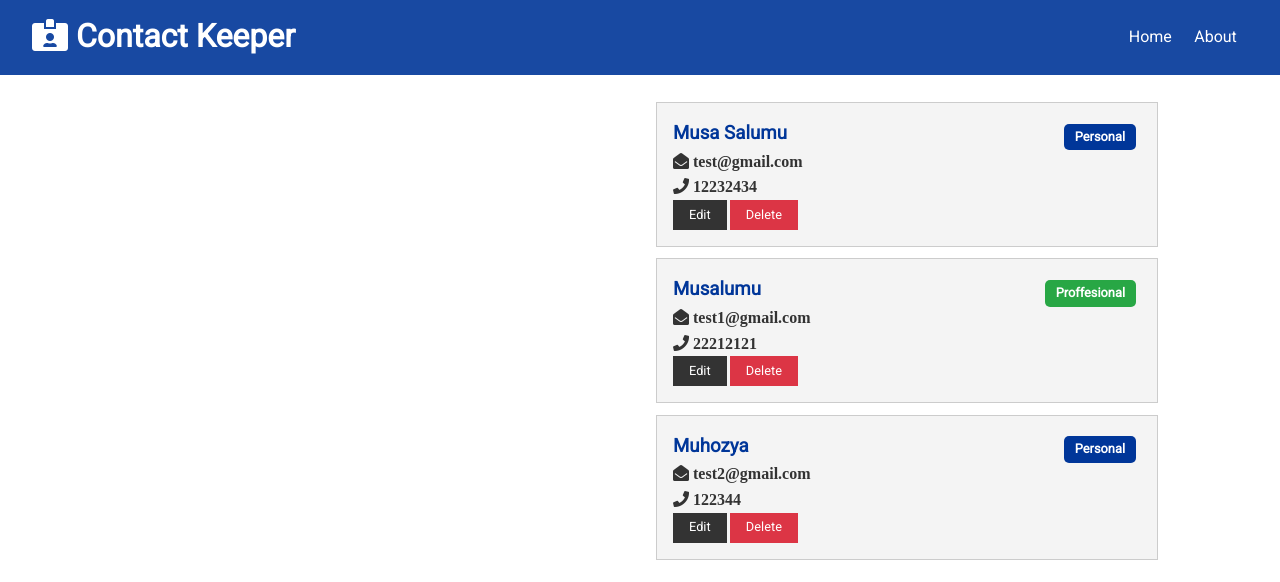
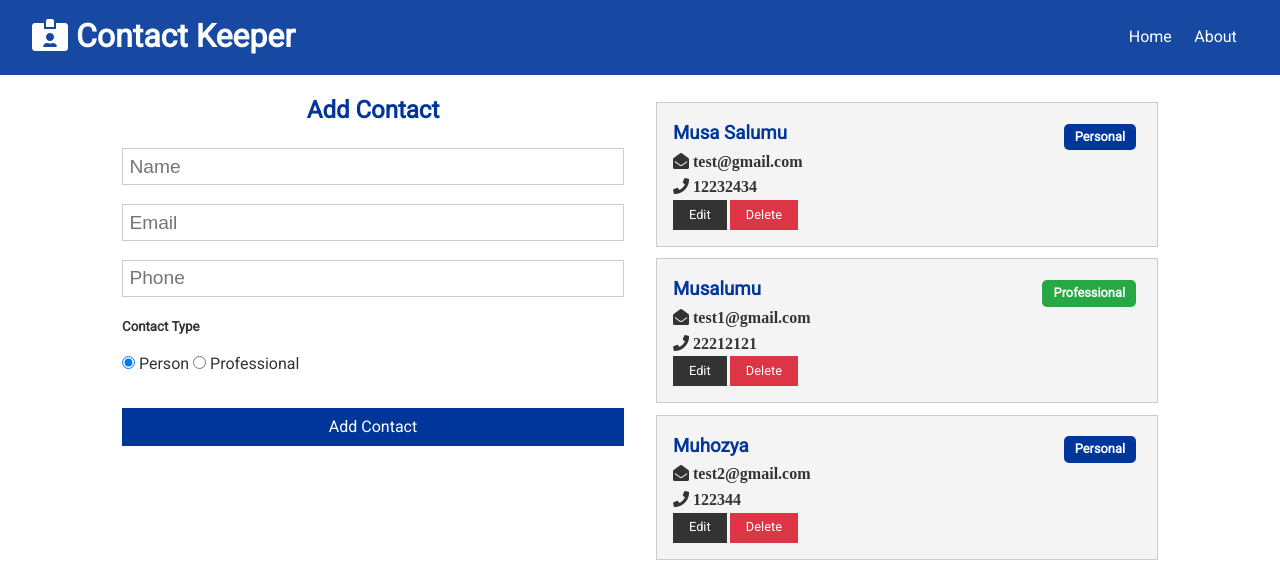
Before and after one commit to Musa24/contact-keeper-app, a React (Create React App) app in the folder client/: page / in a window 1280 px wide. Shown: the top 582 px of the page. Built offline with nearby package versions, Linux system fonts and the light colour scheme.

Commit message:
ContactForm Component

```diff
--- a/client/src/components/Home.js
+++ b/client/src/components/Home.js
@@ -1,11 +1,13 @@
 import React from 'react';
+import ContactForm from '../contacts/ContactForm';
 import Contacts from '../contacts/Contacts';
 
 function Home() {
   return (
     <div className="grid-2">
-      <div>{/* ContactForm */}</div>
-
+      <div>
+        <ContactForm />
+      </div>
       <div>
         <Contacts />
       </div>
--- /dev/null
+++ b/client/src/contacts/ContactForm.js
@@ -0,0 +1,89 @@
+import React, { useContext, useState } from 'react';
+import { ContactsContext } from '../contexts/ContactsContext';
+
+function ContactForm() {
+  const { addContact } = useContext(ContactsContext);
+  const [contact, setContact] = useState({
+    name: '',
+    phone: '',
+    email: '',
+    type: 'personal',
+  });
+
+  const { name, email, phone, type } = contact;
+
+  const onChange = (e) =>
+    setContact({ ...contact, [e.target.name]: e.target.value });
+
+  const handleSumit = (e) => {
+    e.preventDefault();
+
+    if (
+      contact.name !== '' &&
+      contact.email !== '' &&
+      contact.phone !== '' &&
+      contact.type !== ''
+    ) {
+      addContact(contact);
+      setContact({
+        name: '',
+        phone: '',
+        email: '',
+        type: 'personal',
+      });
+    }
+  };
+
+  return (
+    <form onSubmit={handleSumit}>
+      <h2 className="text-primary">Add Contact</h2>
+      <input
+        type="text"
+        placeholder="Name"
+        name="name"
+        value={name}
+        onChange={onChange}
+      />
+      <input
+        type="email"
+        placeholder="Email"
+        name="email"
+        value={email}
+        onChange={onChange}
+      />
+      <input
+        type="text"
+        placeholder="Phone"
+        name="phone"
+        value={phone}
+        onChange={onChange}
+      />
+      <h5>Contact Type</h5>
+      <input
+        type="radio"
+        name="type"
+        value="personal"
+        onChange={onChange}
+        checked={type === 'personal'}
+      />{' '}
+      Person{' '}
+      <input
+        type="radio"
+        name="type"
+        value="professional"
+        onChange={onChange}
+        checked={type === 'professional'}
+      />{' '}
+      Professional
+      <div>
+        <input
+          type="submit"
+          value="Add Contact"
+          className="btn btn-primary btn-block"
+        />
+      </div>
+    </form>
+  );
+}
+
+export default ContactForm;
--- a/client/src/contacts/ContactItem.js
+++ b/client/src/contacts/ContactItem.js
@@ -3,7 +3,7 @@ import PropTypes from 'prop-types';
 
 function ContactItem({ contact }) {
   const { id, name, email, phone, type } = contact;
-  console.log('ty', type);
+
   return (
     <div className="card bg-light">
       <h3 className="text-primary text-left">
--- a/client/src/contexts/ContactsContext.js
+++ b/client/src/contexts/ContactsContext.js
@@ -1,5 +1,5 @@
 import React, { createContext, Component } from 'react';
-
+import { v4 as uuidv4 } from 'uuid';
 export const ContactsContext = createContext();
 
 class ContactsContextProvider extends Component {
@@ -17,7 +17,7 @@ class ContactsContextProvider extends Component {
         name: 'Musalumu',
         email: 'test1@gmail.com',
         phone: 22212121,
-        type: 'proffesional',
+        type: 'professional',
       },
       {
         id: 3,
@@ -28,9 +28,20 @@ class ContactsContextProvider extends Component {
       },
     ],
   };
+
+  addContact = (contact) => {
+    contact.id = uuidv4();
+    this.setState((oldState) => {
+      return { contacts: [...oldState.contacts, contact] };
+      // console.log('OldState', oldState.contacts);
+    });
+  };
+
   render() {
     return (
-      <ContactsContext.Provider value={{ ...this.state }}>
+      <ContactsContext.Provider
+        value={{ ...this.state, addContact: this.addContact }}
+      >
         {this.props.children}
       </ContactsContext.Provider>
     );
```
